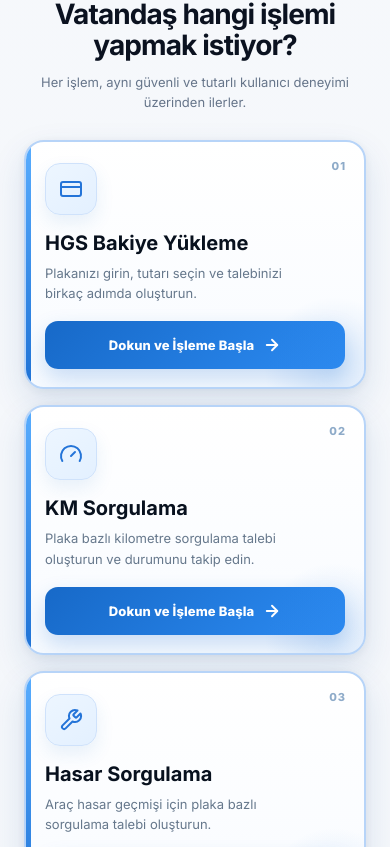
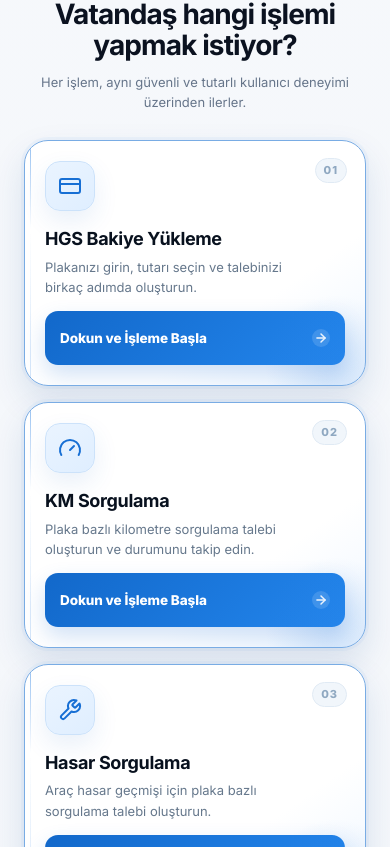
Before and after one commit to osi2323/hgs, a React (Vite) app: page / in a window 390 px wide. Shown: the part 1157-2004 px from the top of the page. Built offline with nearby package versions, Linux system fonts and the light colour scheme.

Commit message:
Add files via upload

```diff
--- a/src/styles.css
+++ b/src/styles.css
@@ -129,3 +129,114 @@
   }
   .service-cta svg{width:18px;height:18px;stroke-width:2.5}
 }
+
+
+/* ===== V4 Premium Service Cards ===== */
+.premium-service{
+  position:relative;
+  isolation:isolate;
+  border:1px solid #cbd9e9 !important;
+  border-radius:24px !important;
+  background:
+    radial-gradient(circle at 92% 88%,rgba(36,119,218,.12),transparent 29%),
+    linear-gradient(145deg,#ffffff 0%,#ffffff 58%,#f5f9fe 100%) !important;
+  box-shadow:
+    0 20px 48px rgba(15,43,75,.10),
+    0 4px 12px rgba(24,76,132,.05),
+    inset 0 1px 0 rgba(255,255,255,.95) !important;
+  transition:transform .22s ease,border-color .22s ease,box-shadow .22s ease !important;
+}
+.premium-service:after{
+  content:"";
+  position:absolute;
+  inset:-1px;
+  border-radius:24px;
+  padding:1px;
+  background:linear-gradient(135deg,rgba(42,128,226,.55),rgba(255,255,255,.15) 38%,rgba(42,128,226,.22));
+  -webkit-mask:linear-gradient(#fff 0 0) content-box,linear-gradient(#fff 0 0);
+  -webkit-mask-composite:xor;
+  mask-composite:exclude;
+  pointer-events:none;
+  z-index:-1;
+}
+.premium-service:hover{
+  transform:translateY(-7px);
+  border-color:#72aef0 !important;
+  box-shadow:
+    0 27px 62px rgba(17,71,132,.16),
+    0 0 0 4px rgba(41,124,220,.055) !important;
+}
+.premium-service .service-icon{
+  background:linear-gradient(145deg,#eaf4ff,#dfeeff) !important;
+  border:1px solid #cce2fa;
+  color:#176fd4;
+  box-shadow:0 10px 24px rgba(35,111,200,.10);
+}
+.premium-service .service-order{
+  color:#8fa8c1 !important;
+  background:#f1f6fb;
+  border:1px solid #e0eaf4;
+  border-radius:999px;
+  padding:6px 8px;
+  line-height:1;
+}
+.premium-service h3{letter-spacing:-.35px}
+.premium-service .service-cta{
+  width:100%;
+  min-height:48px;
+  margin-top:20px !important;
+  padding:0 15px;
+  border-radius:12px;
+  color:#fff !important;
+  background:linear-gradient(135deg,#1268ca,#2386ed);
+  box-shadow:0 10px 22px rgba(29,111,210,.20);
+  justify-content:space-between;
+  font-weight:800 !important;
+  letter-spacing:-.1px;
+  transition:transform .18s ease,box-shadow .18s ease,filter .18s ease;
+}
+.premium-service:hover .service-cta{
+  box-shadow:0 13px 28px rgba(29,111,210,.28);
+  filter:brightness(1.035);
+}
+.premium-service .service-cta svg{
+  width:18px !important;
+  height:18px;
+  padding:2px;
+  border-radius:50%;
+  background:rgba(255,255,255,.15);
+}
+@media(max-width:800px){
+  .service-grid{gap:16px !important}
+  .premium-service{
+    min-height:0 !important;
+    padding:20px !important;
+    border-width:1.5px !important;
+    border-color:#91bce9 !important;
+    box-shadow:
+      0 15px 34px rgba(17,73,136,.13),
+      0 0 0 3px rgba(39,121,216,.045) !important;
+  }
+  .premium-service:after{border-radius:23px}
+  .premium-service .service-icon{
+    width:50px !important;height:50px !important;margin-bottom:17px !important
+  }
+  .premium-service h3{font-size:18px !important;margin-bottom:7px !important}
+  .premium-service p{min-height:0 !important;margin-bottom:13px !important}
+  .premium-service .service-cta{
+    min-height:52px;
+    margin-top:14px !important;
+    font-size:13px !important;
+  }
+}
+@media(max-width:480px){
+  .premium-service{
+    border-color:#79ace4 !important;
+    background:linear-gradient(145deg,#fff 0%,#fff 68%,#eef6ff 100%) !important;
+  }
+  .premium-service .service-cta{
+    min-height:54px;
+    border-radius:13px;
+    font-size:13.5px !important;
+  }
+}
```
